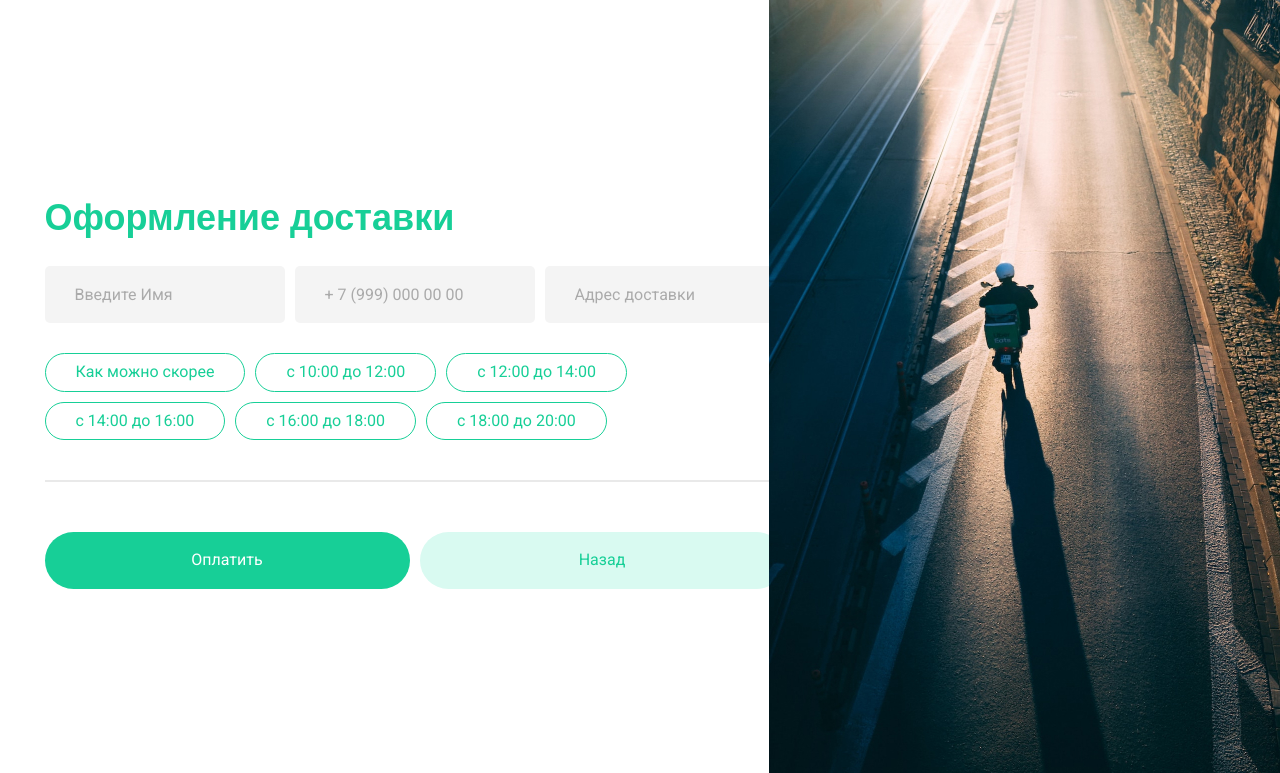
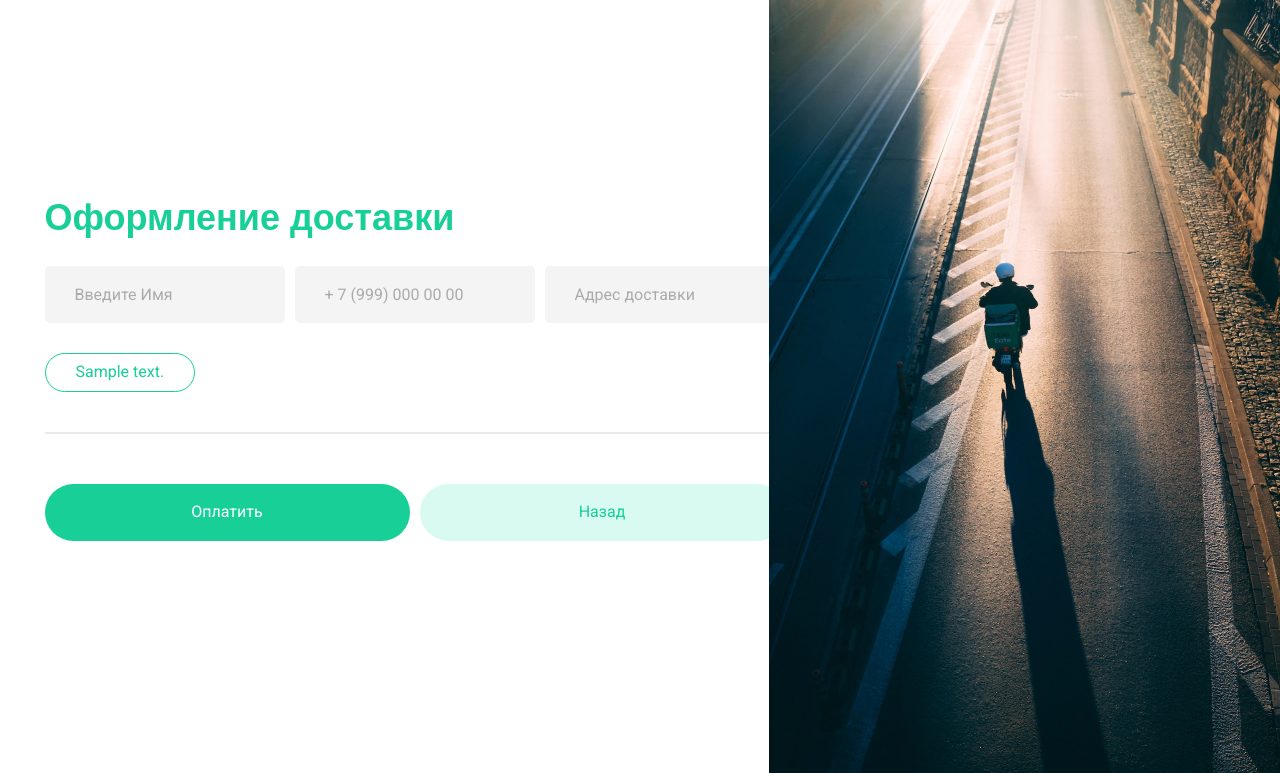
Before and after one commit to AntonGorynya/FlowerShop, a Django app: template shop/templates/order.html in a window 1280 px wide. Shown: the part 53-826 px from the top of the page. Run offline with Django 3.2, Linux system fonts and the light colour scheme; the template is opened without the code that fills it: most values are stand-ins (such as "Sample title", 1, 10 or a date in 2020); some web fonts are replaced.

Commit message:
параметрезировал order.html

```diff
--- a/shop/models.py
+++ b/shop/models.py
@@ -6,6 +6,9 @@ from django.core.validators import MinValueValidator
 
 class TimeInterval(models.Model):
     description = models.CharField(verbose_name='Интервал', max_length=100)
+
+    def __str__(self):
+        return self.description
 
 
 class Holiday(models.Model):
--- a/shop/templates/order.html
+++ b/shop/templates/order.html
@@ -17,36 +17,11 @@
 							</div>
 							<div class="order__form_btns fic">
 								{% for interval in time_intervals %}
-
+									<div class="order__form_radioBlock ">
+										<input type="radio" name="orderTime" id="radio{{ interval.id }}" value="{{ interval.description }}" class="order__form_radio" />
+										<label for="radio{{ interval.id }}" class="radioLable">{{ interval.description }}</label>
+									</div>
 								{% endfor %}
-
-
-
-								<div class="order__form_radioBlock ">
-									<input type="radio" name="orderTime" id="radio1" value="Как можно скорее" class="order__form_radio" />
-									<label for="radio1" class="radioLable">Как можно скорее</label>
-								</div>
-								<div class="order__form_radioBlock">
-									<input type="radio" name="orderTime" id="radio2" value="с 10:00 до 12:00" class="order__form_radio" />
-									<label for="radio2" class="radioLable">с 10:00 до 12:00</label>
-								</div>
-								<div class="order__form_radioBlock">
-									<input type="radio" name="orderTime" id="radio3" value="с 12:00 до 14:00" class="order__form_radio" />
-									<label for="radio3" class="radioLable">с 12:00 до 14:00</label>
-								</div>
-								<div class="order__form_radioBlock">
-									<input type="radio" name="orderTime" id="radio4" value="с 14:00 до 16:00" class="order__form_radio" />
-									<label for="radio4" class="radioLable">с 14:00 до 16:00</label>
-								</div>
-								<div class="order__form_radioBlock">
-									<input type="radio" name="orderTime" id="radio5" value="с 16:00 до 18:00" class="order__form_radio" />
-									<label for="radio5" class="radioLable">с 16:00 до 18:00</label>
-								</div>
-								<div class="order__form_radioBlock">
-									<input type="radio" name="orderTime" id="radio6" value="с 18:00 до 20:00" class="order__form_radio" />
-									<label for="radio6" class="radioLable">с 18:00 до 20:00</label>
-								</div>
-
 							</div>
 							<div class="order__form_line"></div>
 							<div class="order__form_btns ficb">
--- a/shop/views.py
+++ b/shop/views.py
@@ -1,7 +1,7 @@
 from django.shortcuts import render, loader, redirect
 from django.http import HttpResponse
 from FlowerShop import settings
-from shop.models import Consulting, Order, Bouquet, Holiday, Aviso
+from shop.models import Consulting, Order, Bouquet, Holiday, Aviso, TimeInterval
 
 
 def get_key(value):
@@ -73,7 +73,7 @@ def consultation(request):
 
 
 def order(request, bouquet_id=0):
-    time_intervals = settings.PERIOD
+    time_intervals = TimeInterval.objects.all()
     template = loader.get_template('order.html')
     name = request.GET.get('fname', None)
     phone = request.GET.get('tel', None)
```
